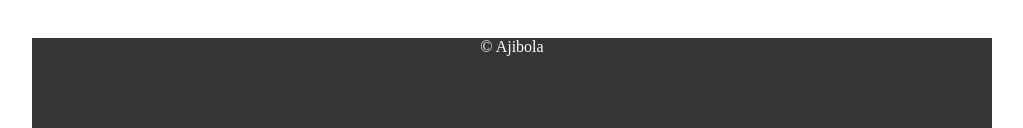
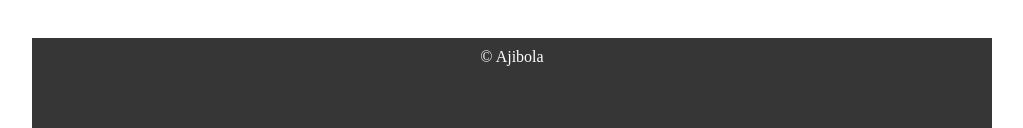
Before and after one commit to jibolso/csdm.rgu, a plain HTML site: page index.html in a window 1280 px wide. Shown: the part 1391-1519 px from the top of the page, without its empty margins (128-1151 px from the left). Drawn offline with Linux system fonts and the light colour scheme.

Commit message:
Update style.css

```diff
--- a/css/style.css
+++ b/css/style.css
@@ -91,3 +91,7 @@ footer {
     height: 100px;
     margin-bottom: 10px;
 }
+
+footer p {
+    padding:10px 10px 10px 10px;
+}
```
